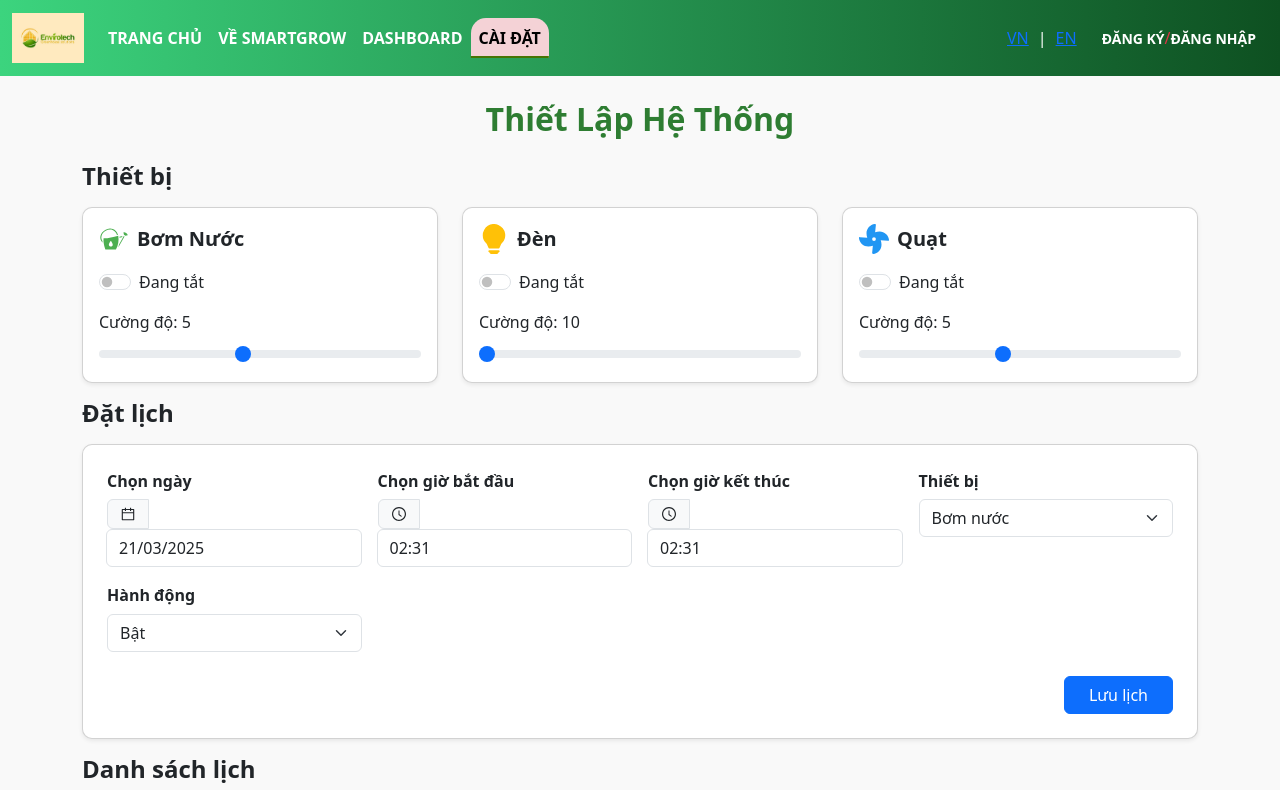
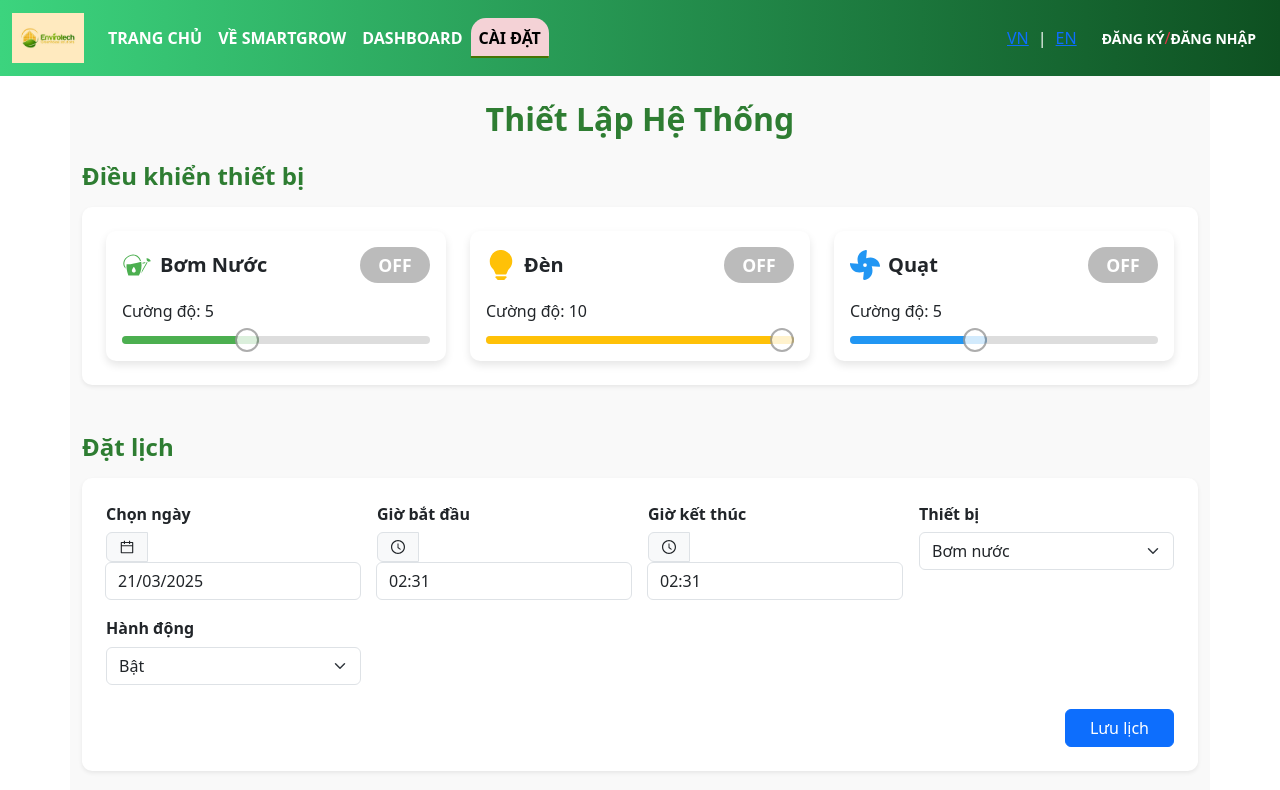
Before and after one commit to ngocthach07122004/Agricultural_project, a React (Create React App) app in the folder AgriculturalFrontend/frontend/: page /device in a window 1280 px wide. Shown: the top 790 px of the page. Built offline with nearby package versions, Linux system fonts and the light colour scheme.

Commit message:
Update Setting Device Page
More Beautiful!

```diff
--- a/AgriculturalFrontend/frontend/src/pages/Device/index.jsx
+++ b/AgriculturalFrontend/frontend/src/pages/Device/index.jsx
@@ -1,148 +1,82 @@
-// import React, { useEffect, useState } from 'react';
-// import "./styles.scss";
-
-// function WeatherChart() {
-//   const [forecast, setForecast] = useState([]);
-
-//   useEffect(() => {
-//     fetch('https://api.openweathermap.org/data/2.5/forecast/daily?q=Ho%20Chi%20Minh%20City&cnt=7&appid=YOUR_API_KEY&units=metric')
-//       .then(response => response.json())
-//       .then(data => setForecast(data.list));
-//   }, []);
-
-//   return (
-//     <div className="chart-container">
-//       {forecast.map((day, index) => (
-//         <div key={index} className="chart-bar" styles={{ height: `${day.temp.day * 2}px` }}>
-//           <span>{day.temp.day}°C</span>
-//           <span>{new Date(day.dt * 1000).toLocaleDateString()}</span>
-//         </div>
-//       ))}
-//     </div>
-//   );
-// }
-
-// import React, {useState} from "react";
-// import "./styles.scss";
-
-
-// const weatherData = [
-//   { day: "Thứ bảy", date: "22/03/2025", icon: "⛅", maxTemp: 34, minTemp: 24, humidity: 23 },
-//   { day: "Chủ nhật", date: "23/03/2025", icon: "🌡️", maxTemp: 35, minTemp: 25, humidity: 5 },
-//   { day: "Thứ hai", date: "24/03/2025", icon: "⛅", maxTemp: 34, minTemp: 24, humidity: 24 },
-//   { day: "Thứ ba", date: "25/03/2025", icon: "🌡️", maxTemp: 35, minTemp: 25, humidity: 4 },
-//   { day: "Thứ năm", date: "27/03/2025", icon: "🌡️", maxTemp: 35, minTemp: 25, humidity: 6 },
-//   { day: "Thứ sáu", date: "28/03/2025", icon: "🌞", maxTemp: 35, minTemp: 26, humidity: 5 },
-//   { day: "Thứ bảy", date: "29/03/2025", icon: "🌤️", maxTemp: 34, minTemp: 25, humidity: 20 },
-//   { day: "Chủ nhật", date: "30/03/2025", icon: "☁️", maxTemp: 34, minTemp: 25, humidity: 21 },
-// ];
-
-// function WeatherForecast() {
-//   return (
-//     <div className="forecast-container">
-//       {weatherData.map((data, index) => (
-//         <div key={index} className="forecast-card">
-//           <h3>{data.day}</h3>
-//           <p className="date">{data.date}</p>
-//           <div className="weather-icon">{data.icon}</div>
-//           <p className="temp max-temp">{data.maxTemp}°C</p>
-//           <p className="temp min-temp">{data.minTemp}°C</p>
-//           <p className="humidity">💧 {data.humidity}%</p>
-//         </div>
-//       ))}
-//     </div>
-//   );
-// }
-
-// export default WeatherForecast;
-
-
-import React, {useState, useEffect} from "react";
+import React, { useState, useEffect } from "react";
 import DatePicker from "react-datepicker";
 import "react-datepicker/dist/react-datepicker.css";
+
+// Icon
 import { AiOutlineCalendar, AiOutlineClockCircle } from "react-icons/ai";
 import { GiWateringCan } from "react-icons/gi";
 import { FaFan } from "react-icons/fa";
 import { BsLightbulbFill } from "react-icons/bs";
+
+// RC-Slider cho thanh điều chỉnh cường độ
+import Slider from "rc-slider";
+import "rc-slider/assets/index.css";
+
 import "./styles.scss";
 
-
-
-
-function WeatherForecast () {
-  // State cho các thiết bị
+function DevicePage() {
+  // === Phần 1: Điều khiển thiết bị ===
+  // State cho Bơm nước
   const [pumpOn, setPumpOn] = useState(false);
   const [pumpLevel, setPumpLevel] = useState(5);
-
+  // State cho Đèn
   const [lightOn, setLightOn] = useState(false);
   const [lightLevel, setLightLevel] = useState(10);
-
+  // State cho Quạt
   const [fanOn, setFanOn] = useState(false);
   const [fanLevel, setFanLevel] = useState(5);
 
-  // State cho Hẹn giờ
-  const [timerDevice, setTimerDevice] = useState("pump");
-  const [timerAction, setTimerAction] = useState("on");
-  const [timerDatetime, setTimerDatetime] = useState("");
-
   // Hàm bật/tắt thiết bị
   const toggleDevice = (device, status) => {
-    // Gọi API, hoặc set state
     console.log(`Toggle ${device} ->`, status);
+    // Gọi API thật nếu cần
   };
 
   // Hàm chỉnh cường độ
   const setDeviceLevel = (device, level) => {
-    // Gọi API, hoặc set state
     console.log(`Level ${device} ->`, level);
+    // Gọi API thật nếu cần
   };
 
-  // Hàm đặt lịch
-  const handleSetTimer = () => {
-    console.log("Đặt lịch:", timerDevice, timerAction, timerDatetime);
-    // Gọi API POST /api/devices/schedule
-  };
+  // === Phần 2: Đặt lịch (Schedule) ===
+  const [scheduleDate, setScheduleDate] = useState(new Date());
+  const [scheduleStartTime, setScheduleStartTime] = useState(new Date());
+  const [scheduleEndTime, setScheduleEndTime] = useState(new Date());
+  const [scheduleDevice, setScheduleDevice] = useState("pump");
+  const [scheduleAction, setScheduleAction] = useState("on");
 
-  // Form state
-  const [selectedDate, setSelectedDate] = useState(new Date());
-  const [selectedTime, setSelectedTime] = useState(new Date());
-  const [selectedEndTime, setSelectedEndTime] = useState(new Date());
-  const [device, setDevice] = useState("pump");
-  const [action, setAction] = useState("on");
-
-  // Danh sách lịch
   const [schedules, setSchedules] = useState([]);
 
-  useEffect(() => {
-    // Nếu có backend, fetch("/api/schedule")...
-  }, []);
-
-  // Lưu lịch
-  const handleSave = () => {
-    const newItem = {
+  // Lưu lịch (với kiểm tra giờ kết thúc > giờ bắt đầu)
+  const handleSaveSchedule = () => {
+    if (scheduleEndTime <= scheduleStartTime) {
+      alert("Giờ kết thúc phải sau giờ bắt đầu!");
+      return;
+    }
+    const newSchedule = {
       id: Date.now(),
-      date: selectedDate.toLocaleDateString("vi-VN"), // YYYY-MM-DD
-      startTime: selectedTime.toLocaleTimeString("en-GB", {
+      date: scheduleDate.toLocaleDateString("vi-VN"),
+      startTime: scheduleStartTime.toLocaleTimeString("en-GB", {
         hour: "2-digit",
         minute: "2-digit",
       }),
-      endTime: selectedEndTime.toLocaleTimeString("en-GB", {
+      endTime: scheduleEndTime.toLocaleTimeString("en-GB", {
         hour: "2-digit",
         minute: "2-digit",
       }),
-
-      device,
-      action,
+      device: scheduleDevice,
+      action: scheduleAction,
     };
-    setSchedules((prev) => [...prev, newItem]);
+    setSchedules((prev) => [...prev, newSchedule]);
+    console.log("Đặt lịch:", newSchedule);
+    // Gọi API POST nếu cần
   };
 
-  // Xóa lịch
-  const handleDelete = (id) => {
+  const handleDeleteSchedule = (id) => {
     setSchedules((prev) => prev.filter((item) => item.id !== id));
   };
 
-  // Lấy icon cho thiết bị
+  // Hàm hiển thị icon cho thiết bị
   const getDeviceIcon = (dev) => {
     switch (dev) {
       case "pump":
@@ -152,11 +86,11 @@ function WeatherForecast () {
       case "light":
         return <BsLightbulbFill size={18} className="me-1" />;
       default:
-        return <GiWateringCan size={18} className="me-1" />;
+        return null;
     }
   };
 
-    // Lấy nhãn thiết bị
+  // Hàm hiển thị nhãn thiết bị
   const getDeviceLabel = (dev) => {
     switch (dev) {
       case "pump":
@@ -166,152 +100,144 @@ function WeatherForecast () {
       case "light":
         return "Đèn";
       default:
-          return "Bơm nước";
+        return "";
     }
   };
 
-    // Lấy nhãn hành động
+  // Hàm hiển thị nhãn hành động
   const getActionLabel = (act) => (act === "on" ? "Bật" : "Tắt");
 
-
-
-
   return (
-    <div className="settings-page">
-      <div className=" container py-4">
+    <div className="device-page container py-4">
       <h2 className="text-center mb-4 fw-bold">Thiết Lập Hệ Thống</h2>
 
-        {/* Row 1: 3 thiết bị */}
-        <h4 className="fw-bold mb-3">Thiết bị</h4>
-        <div className="row g-4 mb-3">
-          {/* Bơm Nước */}
+      {/* --------------------- Phần Điều khiển Thiết bị --------------------- */}
+      <h4 className="fw-bold mb-3">Điều khiển thiết bị</h4>
+      <div className="card shadow-sm p-4 mb-5">
+        <div className="row g-4">
+          {/* Bơm nước */}
           <div className="col-md-4">
-            <div className="device-card card shadow-sm p-3">
-              <div className="d-flex align-items-center mb-3">
+            <div className="device-card p-3">
+              <div className="toggle-header d-flex justify-content-between align-items-center mb-3">
+                <div className="d-flex align-items-center">
                   <GiWateringCan size={30} color="#4caf50" className="me-2" />
                   <h5 className="mb-0 fw-bold">Bơm Nước</h5>
                 </div>
-
-              {/* Công tắc bật/tắt (Bootstrap switch) */}
-              <div className="form-check form-switch mb-3">
-                <input
-                  className="form-check-input"
-                  type="checkbox"
-                  role="switch"
-                  id="pumpSwitch"
-                  checked={pumpOn}
-                  onChange={(e) => {
-                    setPumpOn(e.target.checked);
-                    toggleDevice("pump", e.target.checked);
+                <div
+                  className={`big-toggle ${pumpOn ? "on" : "off"}`}
+                  onClick={() => {
+                    setPumpOn(!pumpOn);
+                    toggleDevice("pump", !pumpOn);
                   }}
-                />
-                <label className="form-check-label" htmlFor="pumpSwitch">
-                  {pumpOn ? "Đang bật" : "Đang tắt"}
-                </label>
+                >
+                  {pumpOn ? "ON" : "OFF"}
                 </div>
-
-              {/* Slider cường độ */}
-              <div className="mb-2">Cường độ: {pumpLevel}</div>
-              <input
-                type="range"
-                className="form-range"
-                min="1"
-                max="10"
+              </div>
+              <div className="mb-2 slider-label">Cường độ: {pumpLevel}</div>
+              <Slider
+                min={1}
+                max={10}
                 value={pumpLevel}
-                onChange={(e) => {
-                  const lvl = parseInt(e.target.value);
-                  setPumpLevel(lvl);
-                  setDeviceLevel("pump", lvl);
+                onChange={(val) => {
+                  setPumpLevel(val);
+                  setDeviceLevel("pump", val);
                 }}
+                trackStyle={{ backgroundColor: "#4caf50", height: 8 }}
+                handleStyle={{
+                  borderColor: "#4caf50",
+                  height: 24,
+                  width: 24,
+                  marginLeft: -12,
+                  marginTop: -8,
+                }}
+                railStyle={{ backgroundColor: "#ddd", height: 8 }}
               />
             </div>
           </div>
 
           {/* Đèn */}
           <div className="col-md-4">
-            <div className="device-card card shadow-sm p-3">
-              <div className="d-flex align-items-center mb-3">
+            <div className="device-card p-3">
+              <div className="toggle-header d-flex justify-content-between align-items-center mb-3">
+                <div className="d-flex align-items-center">
                   <BsLightbulbFill size={30} color="#ffc107" className="me-2" />
                   <h5 className="mb-0 fw-bold">Đèn</h5>
                 </div>
-
-              <div className="form-check form-switch mb-3">
-                <input
-                  className="form-check-input"
-                  type="checkbox"
-                  role="switch"
-                  id="lightSwitch"
-                  checked={lightOn}
-                  onChange={(e) => {
-                    setLightOn(e.target.checked);
-                    toggleDevice("light", e.target.checked);
+                <div
+                  className={`big-toggle ${lightOn ? "on" : "off"}`}
+                  onClick={() => {
+                    setLightOn(!lightOn);
+                    toggleDevice("light", !lightOn);
                   }}
-                />
-                <label className="form-check-label" htmlFor="lightSwitch">
-                  {lightOn ? "Đang bật" : "Đang tắt"}
-                </label>
+                >
+                  {lightOn ? "ON" : "OFF"}
                 </div>
-
-              <div className="mb-2">Cường độ: {lightLevel}</div>
-              <input
-                type="range"
-                className="form-range"
-                min="10"
-                max="90"
+              </div>
+              <div className="mb-2 slider-label">Cường độ: {lightLevel}</div>
+              <Slider
+                min={1}
+                max={10}
                 value={lightLevel}
-                onChange={(e) => {
-                  const lvl = parseInt(e.target.value);
-                  setLightLevel(lvl);
-                  setDeviceLevel("light", lvl);
+                onChange={(val) => {
+                  setLightLevel(val);
+                  setDeviceLevel("light", val);
                 }}
+                trackStyle={{ backgroundColor: "#ffc107", height: 8 }}
+                handleStyle={{
+                  borderColor: "#ffc107",
+                  height: 24,
+                  width: 24,
+                  marginLeft: -12,
+                  marginTop: -8,
+                }}
+                railStyle={{ backgroundColor: "#ddd", height: 8 }}
               />
             </div>
           </div>
 
           {/* Quạt */}
           <div className="col-md-4">
-            <div className="device-card card shadow-sm p-3">
-              <div className="d-flex align-items-center mb-3">
+            <div className="device-card p-3">
+              <div className="toggle-header d-flex justify-content-between align-items-center mb-3">
+                <div className="d-flex align-items-center">
                   <FaFan size={30} color="#2196f3" className="me-2" />
                   <h5 className="mb-0 fw-bold">Quạt</h5>
                 </div>
-
-              <div className="form-check form-switch mb-3">
-                <input
-                  className="form-check-input"
-                  type="checkbox"
-                  role="switch"
-                  id="fanSwitch"
-                  checked={fanOn}
-                  onChange={(e) => {
-                    setFanOn(e.target.checked);
-                    toggleDevice("fan", e.target.checked);
+                <div
+                  className={`big-toggle ${fanOn ? "on" : "off"}`}
+                  onClick={() => {
+                    setFanOn(!fanOn);
+                    toggleDevice("fan", !fanOn);
                   }}
-                />
-                <label className="form-check-label" htmlFor="fanSwitch">
-                  {fanOn ? "Đang bật" : "Đang tắt"}
-                </label>
+                >
+                  {fanOn ? "ON" : "OFF"}
                 </div>
-
-              <div className="mb-2">Cường độ: {fanLevel}</div>
-              <input
-                type="range"
-                className="form-range"
-                min="1"
-                max="10"
+              </div>
+              <div className="mb-2 slider-label">Cường độ: {fanLevel}</div>
+              <Slider
+                min={1}
+                max={10}
                 value={fanLevel}
-                onChange={(e) => {
-                  const lvl = parseInt(e.target.value);
-                  setFanLevel(lvl);
-                  setDeviceLevel("fan", lvl);
+                onChange={(val) => {
+                  setFanLevel(val);
+                  setDeviceLevel("fan", val);
                 }}
+                trackStyle={{ backgroundColor: "#2196f3", height: 8 }}
+                handleStyle={{
+                  borderColor: "#2196f3",
+                  height: 24,
+                  width: 24,
+                  marginLeft: -12,
+                  marginTop: -8,
+                }}
+                railStyle={{ backgroundColor: "#ddd", height: 8 }}
               />
             </div>
           </div>
         </div>
+      </div>
 
-        {/* Row 2: Hẹn giờ */}
-        {/* Card form */}
+      {/* ========== Phần Đặt lịch ========== */}
       <h4 className="fw-bold mb-3">Đặt lịch</h4>
       <div className="card shadow-sm p-4 mb-3">
         <div className="row g-3">
@@ -323,24 +249,24 @@ function WeatherForecast () {
                 <AiOutlineCalendar />
               </span>
               <DatePicker
-                  selected={selectedDate}
-                  onChange={(date) => setSelectedDate(date)}
+                selected={scheduleDate}
+                onChange={(date) => setScheduleDate(date)}
                 dateFormat="dd/MM/yyyy"
                 className="form-control"
               />
             </div>
           </div>
 
-            {/* Chọn giờ */}
+          {/* Giờ bắt đầu */}
           <div className="col-md-3">
-              <label className="form-label fw-semibold">Chọn giờ bắt đầu</label>
+            <label className="form-label fw-semibold">Giờ bắt đầu</label>
             <div className="input-group">
               <span className="input-group-text">
                 <AiOutlineClockCircle />
               </span>
               <DatePicker
-                  selected={selectedTime}
-                  onChange={(time) => setSelectedTime(time)}
+                selected={scheduleStartTime}
+                onChange={(time) => setScheduleStartTime(time)}
                 showTimeSelect
                 showTimeSelectOnly
                 timeIntervals={15}
@@ -351,15 +277,16 @@ function WeatherForecast () {
             </div>
           </div>
 
+          {/* Giờ kết thúc */}
           <div className="col-md-3">
-              <label className="form-label fw-semibold">Chọn giờ kết thúc</label>
+            <label className="form-label fw-semibold">Giờ kết thúc</label>
             <div className="input-group">
               <span className="input-group-text">
                 <AiOutlineClockCircle />
               </span>
               <DatePicker
-                  selected={selectedEndTime}
-                  onChange={(time) => setSelectedEndTime(time)} // Cập nhật riêng giờ kết thúc
+                selected={scheduleEndTime}
+                onChange={(time) => setScheduleEndTime(time)}
                 showTimeSelect
                 showTimeSelectOnly
                 timeIntervals={15}
@@ -375,8 +302,8 @@ function WeatherForecast () {
             <label className="form-label fw-semibold">Thiết bị</label>
             <select
               className="form-select"
-                value={device}
-                onChange={(e) => setDevice(e.target.value)}
+              value={scheduleDevice}
+              onChange={(e) => setScheduleDevice(e.target.value)}
             >
               <option value="pump">Bơm nước</option>
               <option value="fan">Quạt</option>
@@ -389,8 +316,8 @@ function WeatherForecast () {
             <label className="form-label fw-semibold">Hành động</label>
             <select
               className="form-select"
-                value={action}
-                onChange={(e) => setAction(e.target.value)}
+              value={scheduleAction}
+              onChange={(e) => setScheduleAction(e.target.value)}
             >
               <option value="on">Bật</option>
               <option value="off">Tắt</option>
@@ -398,17 +325,16 @@ function WeatherForecast () {
           </div>
         </div>
 
-          {/* Nút Lưu lịch */}
         <div className="mt-4 text-end">
-            <button className="btn btn-primary px-4" onClick={handleSave}>
+          <button className="btn btn-primary px-4" onClick={handleSaveSchedule}>
             Lưu lịch
           </button>
         </div>
       </div>
 
-        {/* Danh sách lịch */}
+      {/* ========== Danh sách lịch ========== */}
       <h4 className="fw-bold mb-3">Danh sách lịch</h4>
-        <div className="table-responsive ">
+      <div className="table-responsive">
         <table className="table table-bordered align-middle">
           <thead className="table-light">
             <tr>
@@ -443,7 +369,7 @@ function WeatherForecast () {
                   <td>
                     <button
                       className="btn btn-danger btn-sm"
-                        onClick={() => handleDelete(item.id)}
+                      onClick={() => handleDeleteSchedule(item.id)}
                     >
                       Xóa
                     </button>
@@ -460,12 +386,8 @@ function WeatherForecast () {
           </tbody>
         </table>
       </div>
-
-
     </div>
-    </div>
-
-  )
+  );
 }
 
-export default WeatherForecast;
+export default DevicePage;
--- a/AgriculturalFrontend/frontend/src/pages/Device/styles.scss
+++ b/AgriculturalFrontend/frontend/src/pages/Device/styles.scss
@@ -1,35 +1,75 @@
-.settings-page {
+.device-page {
   min-height: 100vh;
   background-color: #f9f9f9;
+  padding-bottom: 2rem;
 
-  h2 {
+  h2,
+  h4 {
     color: #2e7d32;
-  }
-
-  .device-card {
-    border-radius: 10px;
-    .form-check-input {
-      cursor: pointer;
-    }
-  }
-
-  .timer-card {
-    border-radius: 10px;
-  }
-
-  .form-range {
-    cursor: pointer;
   }
 
   .card {
     border-radius: 10px;
+    border: none;
   }
 
-  .form-label {
-    margin-bottom: 0.4rem;
+  .device-card {
+    background-color: #fff;
+    padding: 1rem;
+    border-radius: 10px;
+    position: relative;
+    box-shadow: 0 4px 8px rgba(0, 0, 0, 0.1);
+
+    .toggle-header {
+      display: flex;
+      justify-content: space-between;
+      align-items: center;
+      margin-bottom: 10px;
+    }
+
+    /* Nút ON/OFF phóng to */
+    .big-toggle {
+      cursor: pointer;
+      min-width: 70px;
+      height: 36px;
+      font-size: 1.1rem;
+      font-weight: 700;
+      color: #fff;
+      display: flex;
+      align-items: center;
+      justify-content: center;
+      border-radius: 18px;
+      transition: background-color 0.3s ease;
+    }
+    .big-toggle.on {
+      background-color: #4caf50;
+    }
+    .big-toggle.off {
+      background-color: #bbb;
+    }
+
+    .slider-label {
+      font-size: 1rem;
+      margin-bottom: 5px;
+    }
   }
 
-  .table-responsive{
+  /* RC-slider custom style (nếu cần) */
+  .rc-slider-track {
+    border-radius: 4px;
+  }
+  .rc-slider-handle {
+    border: 2px solid #999 !important;
+    margin-top: -8px !important;
+    width: 24px !important;
+    height: 24px !important;
+  }
+  .rc-slider-rail {
+    background-color: #ddd;
+    height: 8px;
+  }
+
+  .table-responsive {
     max-height: 400px;
     overflow-y: auto;
     border: 1px solid #ddd;
@@ -42,12 +82,14 @@
         font-weight: 600;
       }
     }
-    tbody {
-      tr {
-        &:hover {
-          background-color: #fafafa;
-        }
+    tbody tr {
+      &:hover {
+        background-color: #fafafa;
       }
     }
   }
+
+  .form-label {
+    margin-bottom: 0.4rem;
+  }
 }
--- a/AgriculturalFrontend/frontend/src/pages/Settings/index.jsx
+++ b/AgriculturalFrontend/frontend/src/pages/Settings/index.jsx
@@ -122,8 +122,8 @@ const SettingsPage = () => {
             <input
               type="range"
               className="form-range"
-              min="10"
-              max="90"
+              min="1"
+              max="10"
               value={lightLevel}
               onChange={(e) => {
                 const lvl = parseInt(e.target.value);
```
Lines whose indentation alone changed are shown as unchanged.
